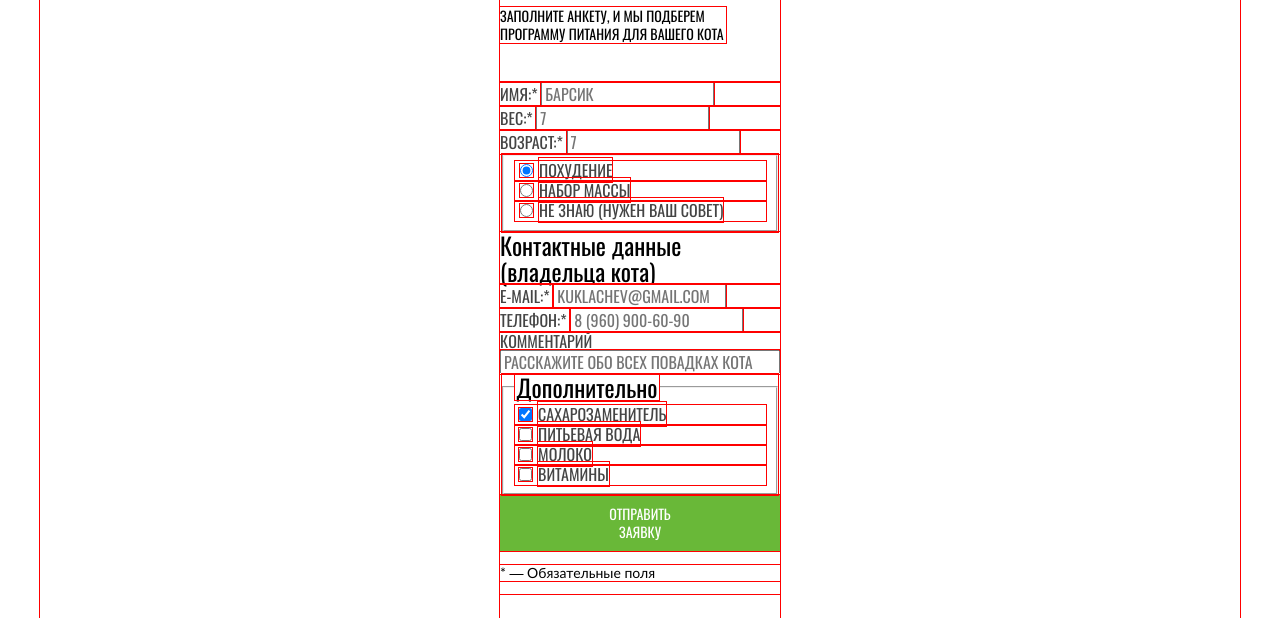
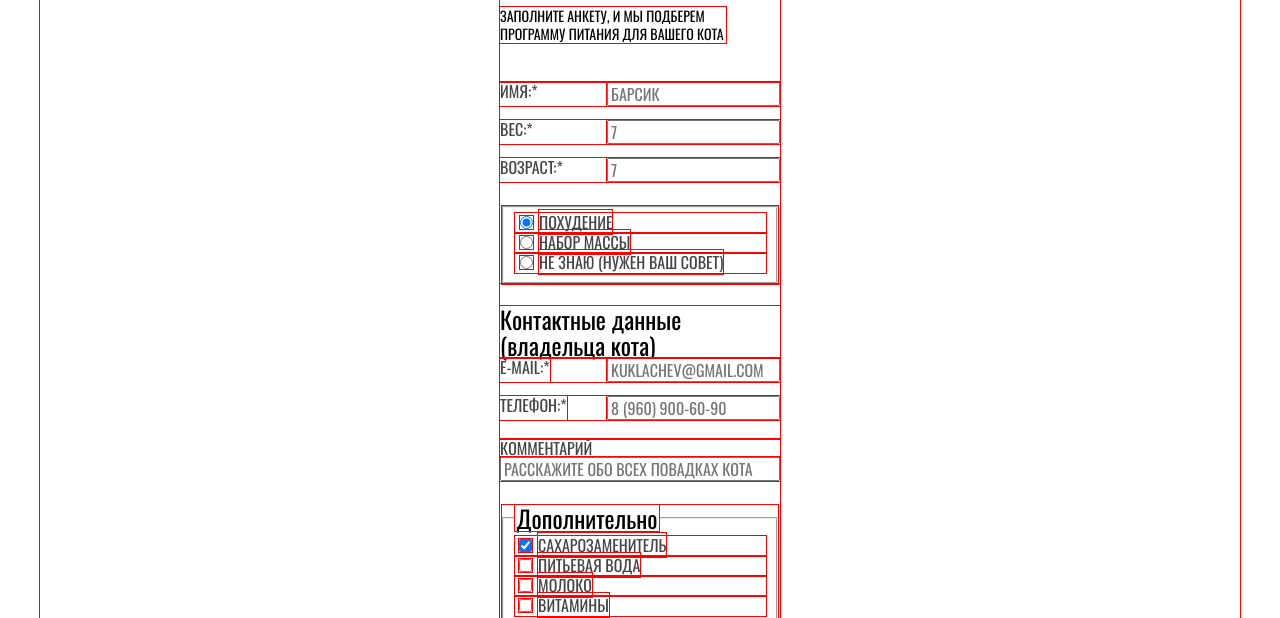
Before and after one commit to htmlacademy-adaptive/2176595-cat-energy-29, a website: page source/form.html in a window 1280 px wide. Shown: the part 147-765 px from the top of the page. Drawn offline with nearby package versions, Linux system fonts and the light colour scheme; files that its build step writes are made by us from their sources.

Commit message:
Дополнила стилизацию

```diff
--- a/source/sass/blocks/form-inner.scss
+++ b/source/sass/blocks/form-inner.scss
@@ -1,7 +1,13 @@
+.form-inner {
+  margin-bottom: 24px;
+}
+
 .form-inner__list {
   list-style-type: none;
   margin: 0;
   padding: 0;
+  display: grid;
+  gap: 14px;
 }
 
 .form-inner__name {
@@ -20,6 +26,8 @@
   font-weight: 400;
   line-height: 18px;
   text-transform: uppercase;
+  display: flex;
+  justify-content: space-between;
 }
 
 .form-inner__label {
@@ -52,3 +60,8 @@
   font-weight: 400;
   line-height: 16px;
 }
+
+.form-inner--contacts {
+  padding: 22px 0 19px 0;
+  margin: 0;
+}
```
